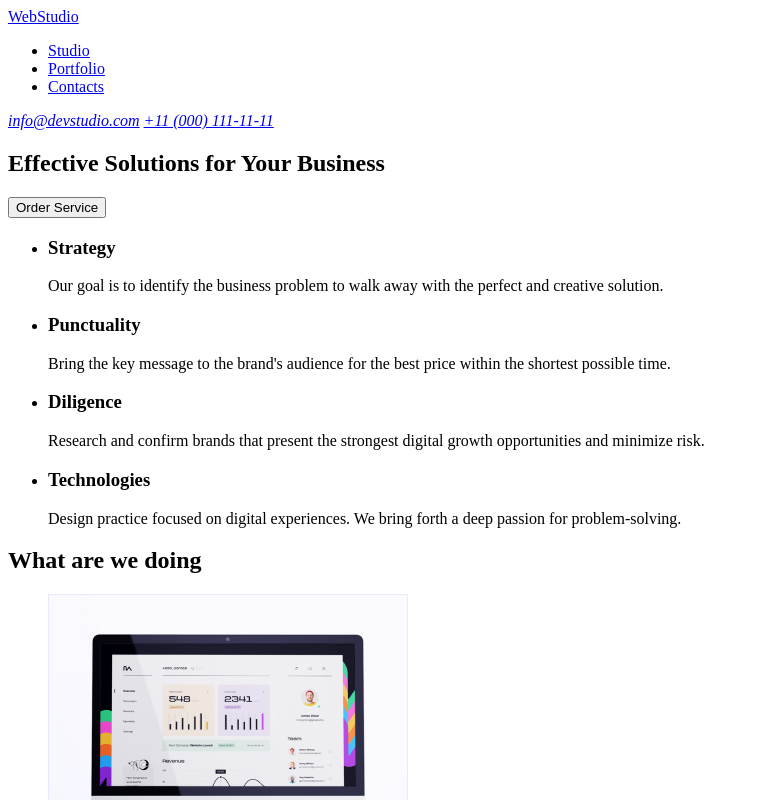
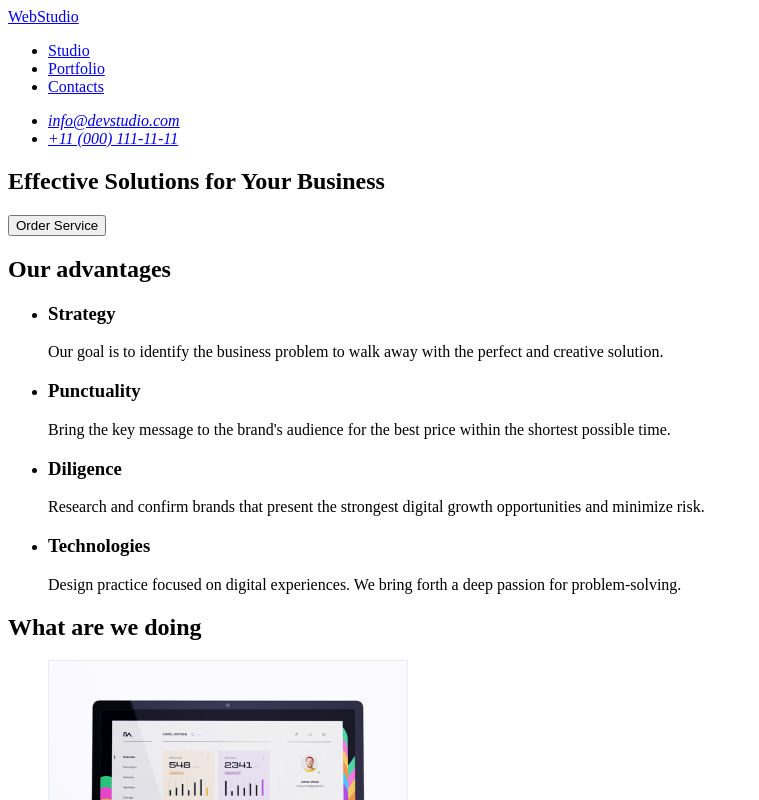
Before and after one commit to Olegopolonets/goit-markup-hw-01, a plain HTML site: page index.html in a window 1280 px wide. Shown: the top 800 px of the page, without its empty margins (0-759 px from the left). Drawn offline with Linux system fonts and the light colour scheme.

Commit message:
replaced h3 => h2

```diff
--- a/index.html
+++ b/index.html
@@ -15,9 +15,16 @@
           <li><a href="#">Contacts</a></li>
         </ul>
       </nav>
+
       <address>
-        <a href="mailto:info@devstudio.com">info@devstudio.com</a>
-        <a href="tel:+11 (000) 111-11-11">+11 (000) 111-11-11</a>
+        <ul>
+          <li>
+            <a href="mailto:info@devstudio.com">info@devstudio.com</a>
+          </li>
+          <li>
+            <a href="tel:+11 (000) 111-11-11">+11 (000) 111-11-11</a>
+          </li>
+        </ul>
       </address>
     </header>
     <main>
@@ -27,6 +34,7 @@
       </section>
 
       <section>
+        <h2>Our advantages</h2>
         <ul>
           <li>
             <h3>Strategy</h3>
@@ -60,7 +68,7 @@
       </section>
 
       <section>
-        <h1>What are we doing</h1>
+        <h2>What are we doing</h2>
         <ul>
           <li>
             <img
@@ -90,7 +98,7 @@
       </section>
 
       <section>
-        <h3>Our Team</h3>
+        <h2>Our Team</h2>
         <ul>
           <li>
             <img
```
